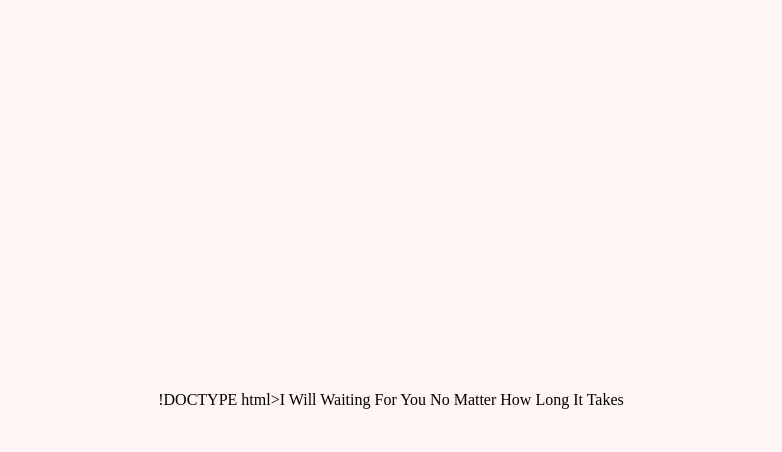
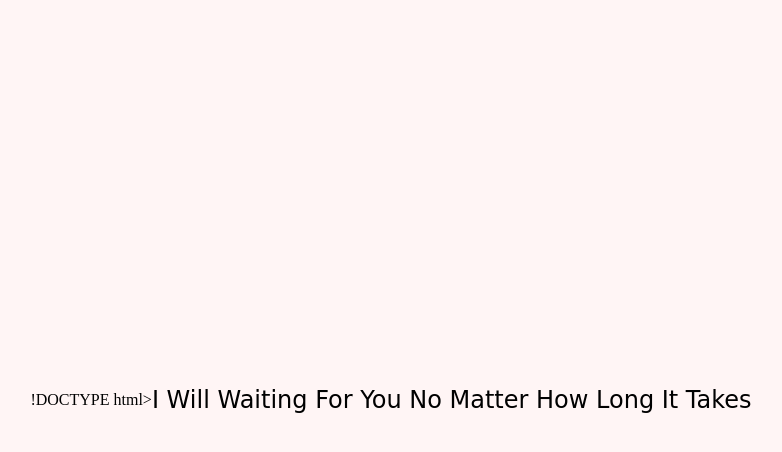
Before and after one commit to kurooo555/kurooo, a plain HTML site: page index.html in a window 1280 px wide. Both pictures are taken after a click on the button "Click Me". Shown: the whole page, without its empty margins (249-1031 px from the left). Drawn offline with Linux system fonts and the light colour scheme.

Commit message:
Update styles.css

```diff
--- a/styles.css
+++ b/styles.css
@@ -45,3 +45,8 @@
     border-radius: 10px;
     box-shadow: 0 0 10px rgba(0, 0, 0, 0.1); /* Efek bayangan untuk tampilan yang lebih lembut */
   }
+/* Tambahkan aturan font yang diinginkan */
+.romantic-font {
+    font-family: cursive;
+    font-size: 24px;
+  }
```
Lines whose indentation alone changed are shown as unchanged.
